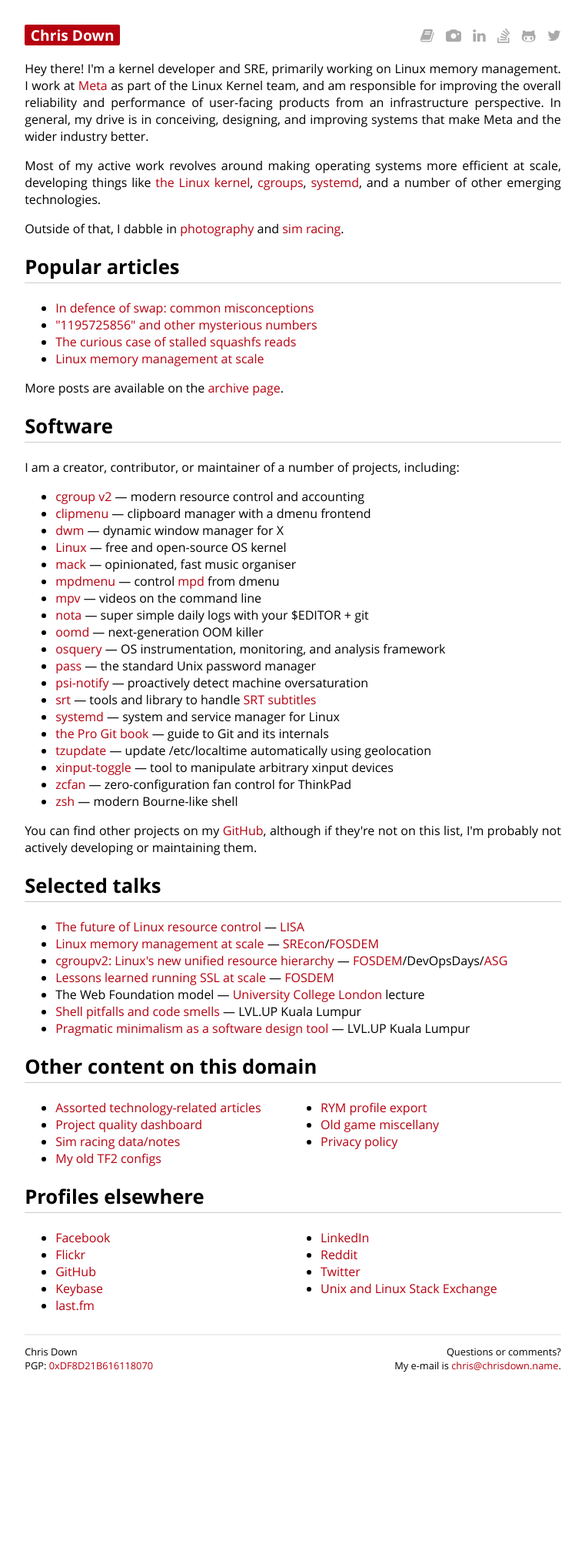
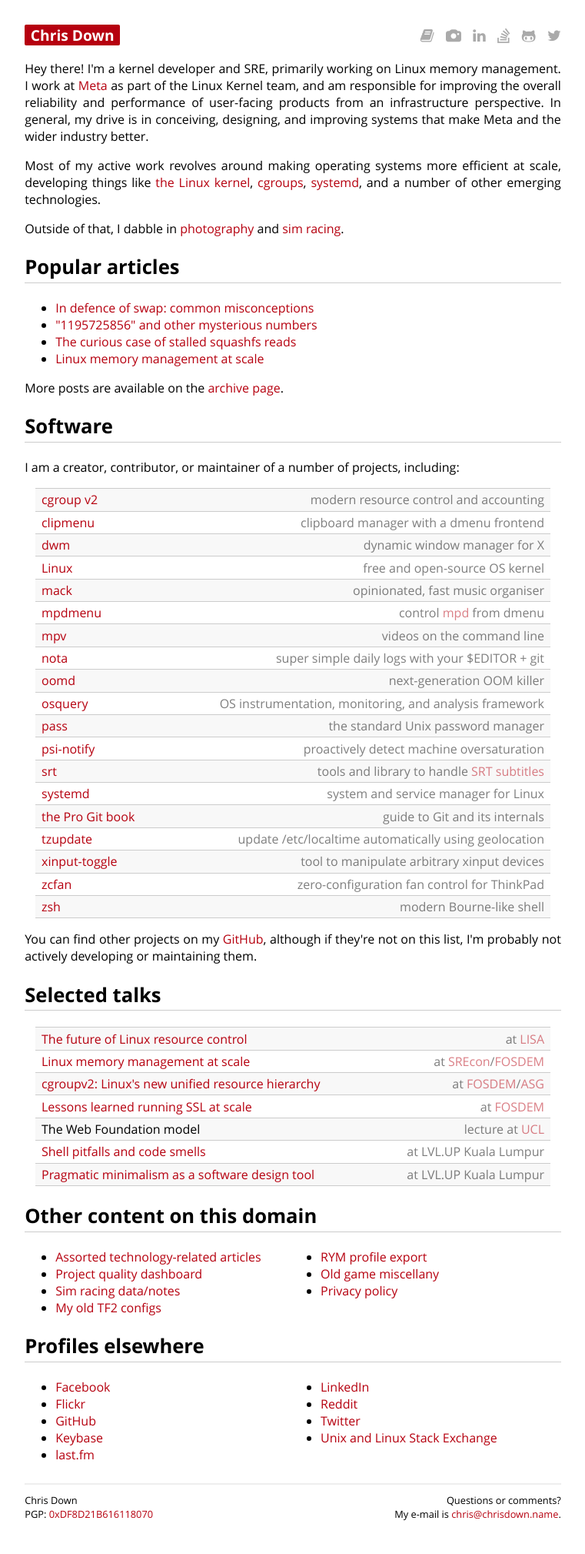
Before and after one commit to cdown/chrisdown.name, a Jekyll site: the page built from index.md, in a window 1280 px wide. Shown: the whole page at 77% size, without its empty margins (259-1020 px from the left). Built offline with Jekyll 4.4.1, drawn with Linux system fonts in a browser that asks for light colours; before the commit the page ends 1825 px from its top, so only the background shows below that.

Commit message:
index: Move software/talks sections to tables

```diff
--- a/css/style.css
+++ b/css/style.css
@@ -341,6 +341,12 @@ table {
     border-collapse: collapse;
 }
 
+table.light {
+    max-width: 670px;
+    margin-left: auto;
+    margin-right: auto;
+}
+
 details {
   padding: 0.6em 0;
 }
@@ -382,36 +388,45 @@ summary > * {
     }
 }
 
-table:not(.articles) th, table:not(.articles) td {
+table:not(.light) th, table:not(.light) td {
     padding: 0.3em;
     border: 1px solid #ccc;
+}
+
+table.light th, table.light td {
+    border: 1px solid #ccc;
+    border-width: 1px 0;
+}
+
+table.tworight td:nth-child(2) {
+    padding-left: 0.5em;
+    text-align: right;
+    opacity: 50%;
+}
+
+table.twowrap td:nth-child(1) {
+    white-space: nowrap;
 }
 
 table thead th {
     background-color: #f8f8f8;
 }
 
-table:not(.articles) tr:nth-child(even) {
+table:not(.nohead) tr:nth-child(even) {
     background-color: #f8f8f8;
 }
 
 /* No header, so use odd */
-table.articles tr:nth-child(odd) {
+table.nohead tr:nth-child(odd) {
     background-color: #f8f8f8;
 }
 
-table.articles th, table.articles td {
+table.light th, table.light td {
     padding: 0.2em 0.5em;
 }
 
-table.articles td {
+table.light td {
     vertical-align: top;
-}
-
-table.articles td.date {
-    padding-left: 0.5em;
-    text-align: right;
-    color: #888;
 }
 
 tbody th {
--- a/index.md
+++ b/index.md
@@ -37,51 +37,41 @@ More posts are available on the [archive page](/archive.html).
 
 I am a creator, contributor, or maintainer of a number of projects, including:
 
-- [cgroup v2](https://www.youtube.com/watch?v=ikZ8_mRotT4) — modern resource control and accounting
-- [clipmenu](https://github.com/cdown/clipmenu) — clipboard manager with a dmenu frontend
-- [dwm](https://dwm.suckless.org/) — dynamic window manager for X
-- [Linux](https://github.com/torvalds/linux/commits?author=cdown) — free and open-source OS kernel
-- [mack](https://github.com/cdown/mack) — opinionated, fast music organiser
-- [mpdmenu](https://github.com/cdown/mpdmenu) — control [mpd][] from dmenu
-- [mpv](https://github.com/mpv-player/mpv) — videos on the command line
-- [nota](https://github.com/cdown/nota) — super simple daily logs with your $EDITOR + git
-- [oomd](https://github.com/facebookincubator/oomd) — next-generation OOM killer
-- [osquery](https://github.com/facebook/osquery) — OS instrumentation, monitoring, and analysis framework
-- [pass](https://www.passwordstore.org/) — the standard Unix password manager
-- [psi-notify](https://github.com/cdown/psi-notify) — proactively detect machine oversaturation
-- [srt](https://github.com/cdown/srt) — tools and library to handle [SRT subtitles][]
-- [systemd](https://github.com/systemd/systemd) — system and service manager for Linux
-- [the Pro Git book](https://git-scm.com/book/en/v2) — guide to Git and its internals
-- [tzupdate](https://github.com/cdown/tzupdate) — update /etc/localtime automatically using geolocation
-- [xinput-toggle](https://github.com/cdown/xinput-toggle) — tool to manipulate arbitrary xinput devices
-- [zcfan](https://github.com/cdown/zcfan) — zero-configuration fan control for ThinkPad
-- [zsh](https://www.zsh.org/) — modern Bourne-like shell
+{: .light .nohead .tworight .twowrap }
+
+| [cgroup v2](https://www.youtube.com/watch?v=ikZ8_mRotT4) | modern resource control and accounting |
+| [clipmenu](https://github.com/cdown/clipmenu) | clipboard manager with a dmenu frontend |
+| [dwm](https://dwm.suckless.org/) | dynamic window manager for X |
+| [Linux](https://github.com/torvalds/linux/commits?author=cdown) | free and open-source OS kernel |
+| [mack](https://github.com/cdown/mack) | opinionated, fast music organiser |
+| [mpdmenu](https://github.com/cdown/mpdmenu) | control [mpd][] from dmenu |
+| [mpv](https://github.com/mpv-player/mpv) | videos on the command line |
+| [nota](https://github.com/cdown/nota) | super simple daily logs with your $EDITOR + git |
+| [oomd](https://github.com/facebookincubator/oomd) | next-generation OOM killer |
+| [osquery](https://github.com/facebook/osquery) | OS instrumentation, monitoring, and analysis framework |
+| [pass](https://www.passwordstore.org/) | the standard Unix password manager |
+| [psi-notify](https://github.com/cdown/psi-notify) | proactively detect machine oversaturation |
+| [srt](https://github.com/cdown/srt) | tools and library to handle [SRT subtitles][] |
+| [systemd](https://github.com/systemd/systemd) | system and service manager for Linux |
+| [the Pro Git book](https://git-scm.com/book/en/v2) | guide to Git and its internals |
+| [tzupdate](https://github.com/cdown/tzupdate) | update /etc/localtime automatically using geolocation |
+| [xinput-toggle](https://github.com/cdown/xinput-toggle) | tool to manipulate arbitrary xinput devices |
+| [zcfan](https://github.com/cdown/zcfan) | zero-configuration fan control for ThinkPad |
+| [zsh](https://www.zsh.org/) | modern Bourne-like shell |
 
 You can find other projects on my [GitHub][], although if they're not on this
 list, I'm probably not actively developing or maintaining them.
 
 ## Selected talks
 
-- [The future of Linux resource
-  control](https://www.youtube.com/watch?v=kPMZYoRxtmg) —
-  [LISA](https://www.usenix.org/conference/lisa21)
-- [Linux memory management at
-  scale](/2019/07/18/linux-memory-management-at-scale.html) —
-  [SREcon](https://www.usenix.org/conference/srecon19asia/presentation/down)/[FOSDEM](https://fosdem.org/2020/schedule/event/containers_memory_management/)
-- [cgroupv2: Linux's new unified resource
-  hierarchy](https://www.youtube.com/watch?v=ikZ8_mRotT4) —
-  [FOSDEM](https://archive.fosdem.org/2017/schedule/event/cgroupv2/)/DevOpsDays/[ASG](https://twitter.com/ASGConf/status/922010850218725376)
-- [Lessons learned running SSL at
-  scale](https://www.youtube.com/watch?v=9Ya8H-9Hrp4) —
-  [FOSDEM](https://archive.fosdem.org/2016/schedule/event/sslmanagement/)
-- The Web Foundation model — [University College
-  London](https://www.ucl.ac.uk/) lecture
-- [Shell pitfalls and code
-  smells](https://slides.com/chrisdown/avoiding-bash-pitfalls-and-code-smells/fullscreen)
-  — LVL.UP Kuala Lumpur
-- [Pragmatic minimalism as a software design
-  tool](https://slides.com/chrisdown/pragmaticminimalism/fullscreen) — LVL.UP
-  Kuala Lumpur
+{: .nohead .light .tworight }
+| [The future of Linux resource control](https://www.youtube.com/watch?v=kPMZYoRxtmg) | at [LISA](https://www.usenix.org/conference/lisa21) |
+| [Linux memory management at scale](/2019/07/18/linux-memory-management-at-scale.html) | at [SREcon](https://www.usenix.org/conference/srecon19asia/presentation/down)/[FOSDEM](https://fosdem.org/2020/schedule/event/containers_memory_management/) |
+| [cgroupv2: Linux's new unified resource hierarchy](https://www.youtube.com/watch?v=ikZ8_mRotT4) | at [FOSDEM](https://archive.fosdem.org/2017/schedule/event/cgroupv2/)/[ASG](https://twitter.com/ASGConf/status/922010850218725376) |
+| [Lessons learned running SSL at scale](https://www.youtube.com/watch?v=9Ya8H-9Hrp4) | at [FOSDEM](https://archive.fosdem.org/2016/schedule/event/sslmanagement/) |
+| The Web Foundation model | lecture at [UCL](https://www.ucl.ac.uk/) |
+| [Shell pitfalls and code smells](https://slides.com/chrisdown/avoiding-bash-pitfalls-and-code-smells/fullscreen) | at LVL.UP Kuala Lumpur |
+| [Pragmatic minimalism as a software design tool](https://slides.com/chrisdown/pragmaticminimalism/fullscreen) | at LVL.UP Kuala Lumpur |
 
 ## Other content on this domain
 
```
Also changed, not shown: archive.md (+2 -2 lines).
